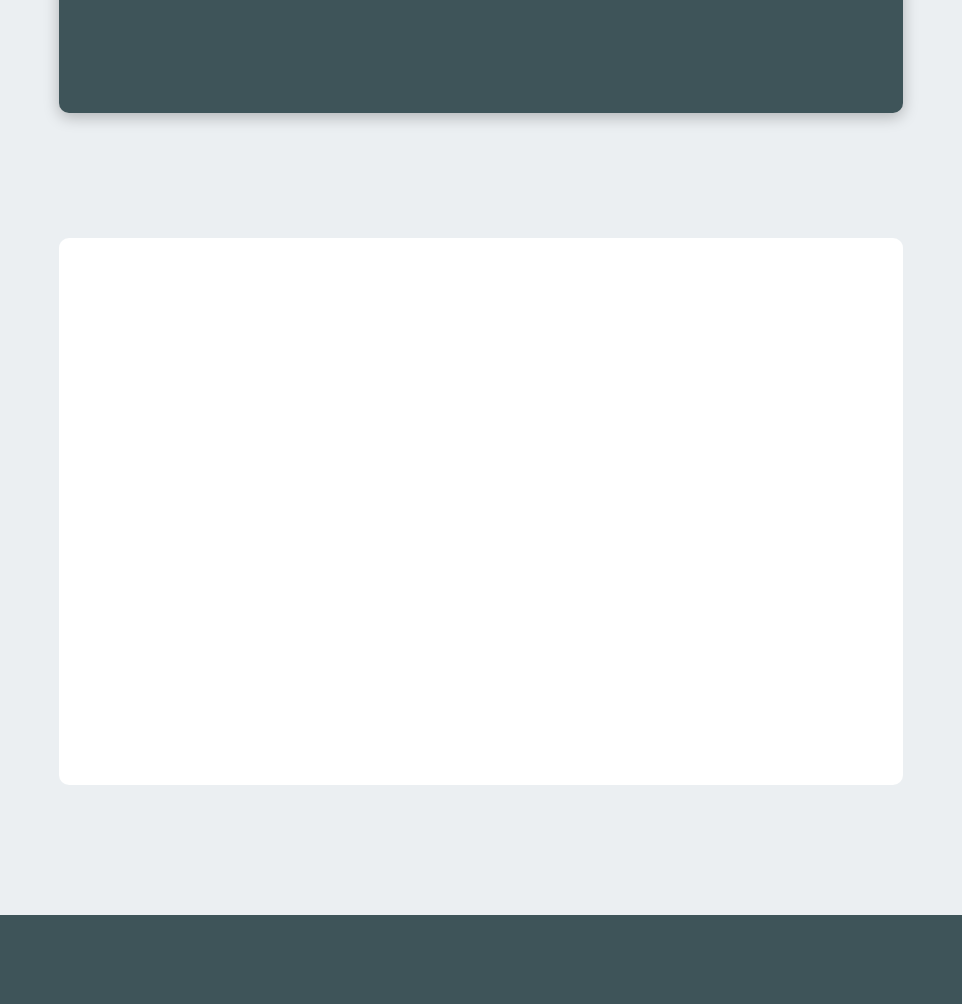
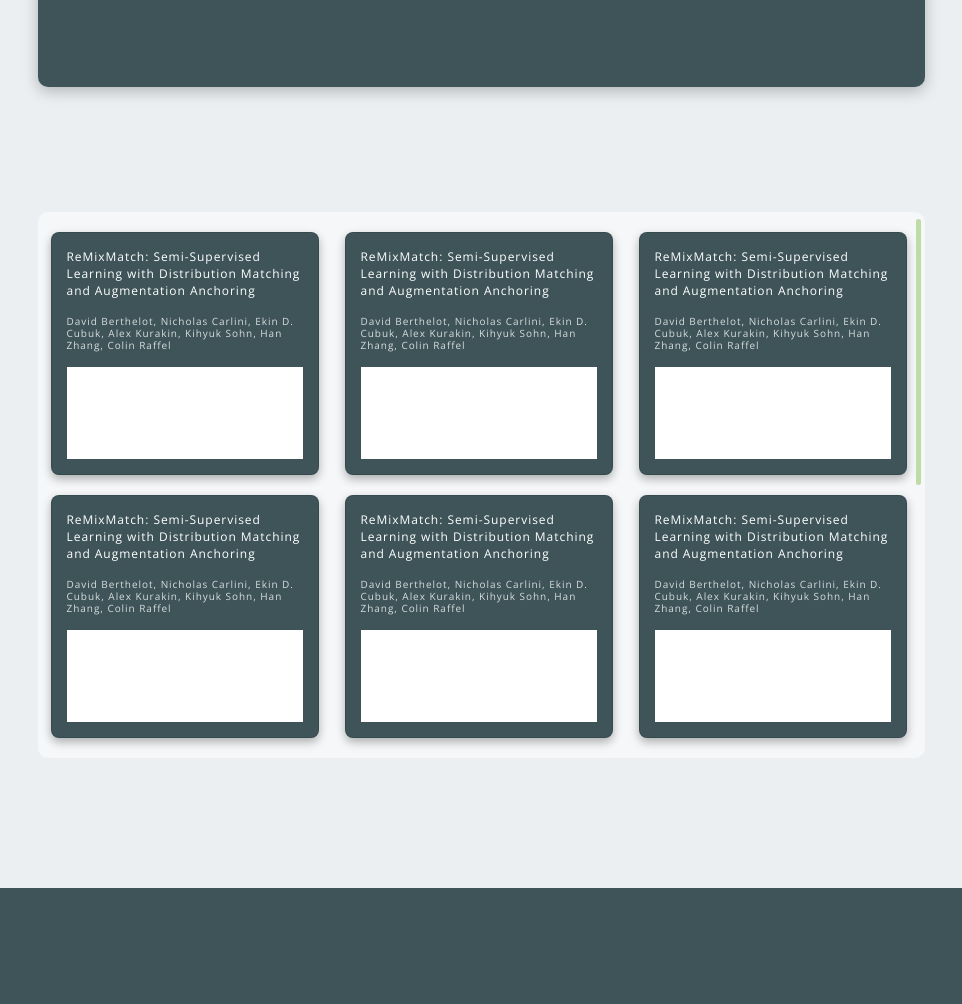
Before and after one commit to AnirudhDagar/paperviz, a plain HTML site: page index.html in a window 1280 px wide. Shown: the part 520-1524 px from the top of the page, without its empty margins (159-1121 px from the left). Drawn offline with nearby package versions, Linux system fonts and the light colour scheme.

Commit message:
added cards and scripts
created the scrollable results container with dynamic rendering capabilities using JS

```diff
--- a/index.html
+++ b/index.html
@@ -10,6 +10,10 @@
     <script src="https://ajax.googleapis.com/ajax/libs/jquery/3.5.1/jquery.min.js"></script>
     <script src="https://cdnjs.cloudflare.com/ajax/libs/popper.js/1.16.0/umd/popper.min.js"></script>
     <script src="https://maxcdn.bootstrapcdn.com/bootstrap/4.5.0/js/bootstrap.min.js"></script>
+    <!--Simplebar scrollbar-->
+    <link rel="stylesheet" href="https://unpkg.com/simplebar@5.2.0/dist/simplebar.css"/>
+    <script src="https://unpkg.com/simplebar@5.2.0/dist/simplebar.min.js"></script>
+
 </head>
 <body>
     <div class="container-fluid" id="header">
@@ -41,10 +45,32 @@
     <div class="main">
         <div class="container" id="graph"></div>
         <div class="container" id="filters"></div>
-        <div class="container" id="results"></div>
+        <div class="container" data-simplebar data-simplebar-auto-hide="false" id="results">
+          <div class="container" id="render"></div>
+          <!--<div class="card">
+            <p class="title">ReMixMatch: Semi-Supervised Learning with Distribution Matching and Augmentation Anchoring</p>
+            <p class="author">David Berthelot, Nicholas Carlini, Ekin D. Cubuk, Alex Kurakin, Kihyuk Sohn, Han Zhang, Colin Raffel</p>
+            <div class="img-container"></div>
+           </div>-->
+
+        </div>
     </div>
     <div class="container-fluid" id="footer"></div>
 
+    <script>
+      /*showing cards in the result box*/
+      //DEMO
+      var i=0;
+      for(i=0; i<10; i++) {
+        document.getElementById("render").innerHTML += `<div class="card">
+            <p class="title">ReMixMatch: Semi-Supervised Learning with Distribution Matching and Augmentation Anchoring</p>
+            <p class="author">David Berthelot, Nicholas Carlini, Ekin D. Cubuk, Alex Kurakin, Kihyuk Sohn, Han Zhang, Colin Raffel</p>
+            <div class="img-container"></div>
+           </div>`;
+      }
+
+
+    </script>
 
 </body>
 </html>
--- a/styles/style.scss
+++ b/styles/style.scss
@@ -8,6 +8,7 @@ body {background-color: $c1 !important;}
     display: flex;
     justify-content: space-between;
     align-items: center;
+    padding: 0 35px;
     .center {
         display: inline-flex;
         transform: translateX(-5vw);
@@ -30,8 +31,10 @@ body {background-color: $c1 !important;}
 
 .main {
     #graph {
-        width: 66vw;
-        height: 60vh;
+        /*width: 66vw;
+        height: 60vh;*/
+        width: 887px;
+        height: 454px;
         background-color: $c2;
         border-radius: 10px;
         margin-top: 80px;
@@ -39,17 +42,60 @@ body {background-color: $c1 !important;}
         box-shadow: 0px 4px 15px rgba(0, 0, 0, 0.25);
     }
     #filters {
-        width: 66vw;
-        max-width: 887px;
+        width: 887px;
         height: 35px; //demo-pupose only
-        margin: 45px 0px;
+        margin: 45px auto;
     }
     #results {
-        width: 66vw;
+        /*width: 66vw;
         max-width: 887px;
-        height: 547px; //demo-pupose only
-        background-color: $c5;
+        height: 547px;*/
+        width: 887px;
+        height: 546px;
+        background-color: #F5F7F9;
         border-radius: 10px;
+        .simplebar-scrollbar::before {
+            background-color: $c3;
+            width: 5px;
+            margin: 5px 0px;
+        }
+        .simplebar-offset {padding: 5px 0px;}
+        .card {
+            width: 268px;
+            height: 243px;
+            background-color: $c2;
+            margin: 10px 13px;
+            border-radius: 8px;
+            box-shadow: 0px 4px 10px rgba(0, 0, 0, 0.3);
+            padding: 15px;
+        }
+        #render {
+            padding: 5px 0px !important;
+            display: flex;
+            flex-wrap: wrap;
+            transform: translateX(-15px);
+            width: 103% !important;
+
+        }
+        p.title {
+            font-family: $ff1;
+            font-size: 12px;
+            line-height: 17px;
+            letter-spacing: 0.06rem;
+            color: $c5;
+        }
+        p.author {
+            font-family: $ff1;
+            font-size: 10px;
+            line-height: 12px;
+            color: #D8DDDE;
+            letter-spacing: 0.06rem;
+        }
+        .img-container {
+            width: 100%;
+            height: 100%;
+            background-color: $c5;
+        }
     }
 }
 
@@ -77,6 +123,7 @@ body {background-color: $c1 !important;}
     background: lighten($color: $c2, $amount: 50);
     border-radius: 10px;
     -webkit-box-shadow: inset 0 0 6px rgba(0,0,0,0.5);
+    box-shadow: inset 0 0 6px rgba(0,0,0,0.5);
 
   }
 
```
Also changed, not shown: styles/style.css, 1 other file.
